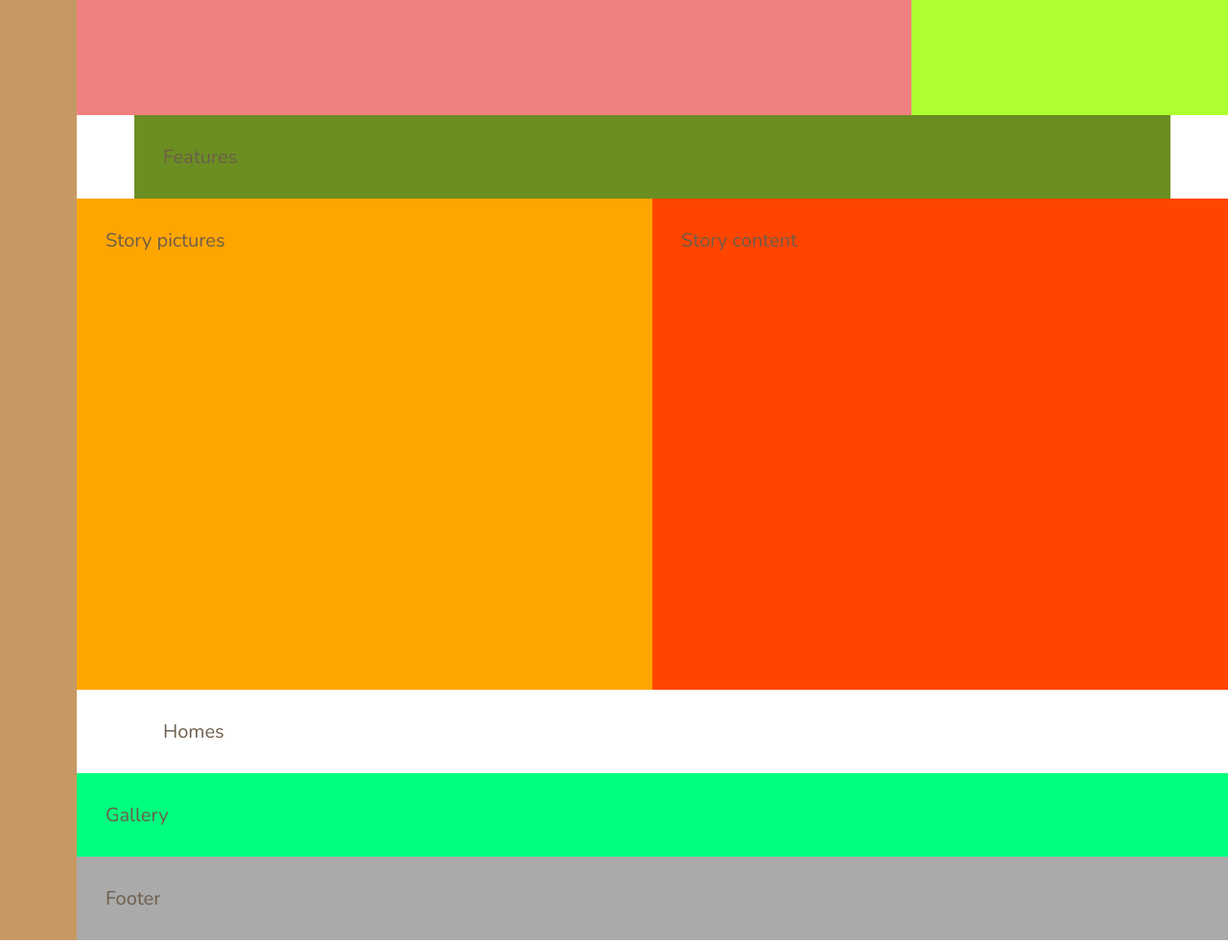
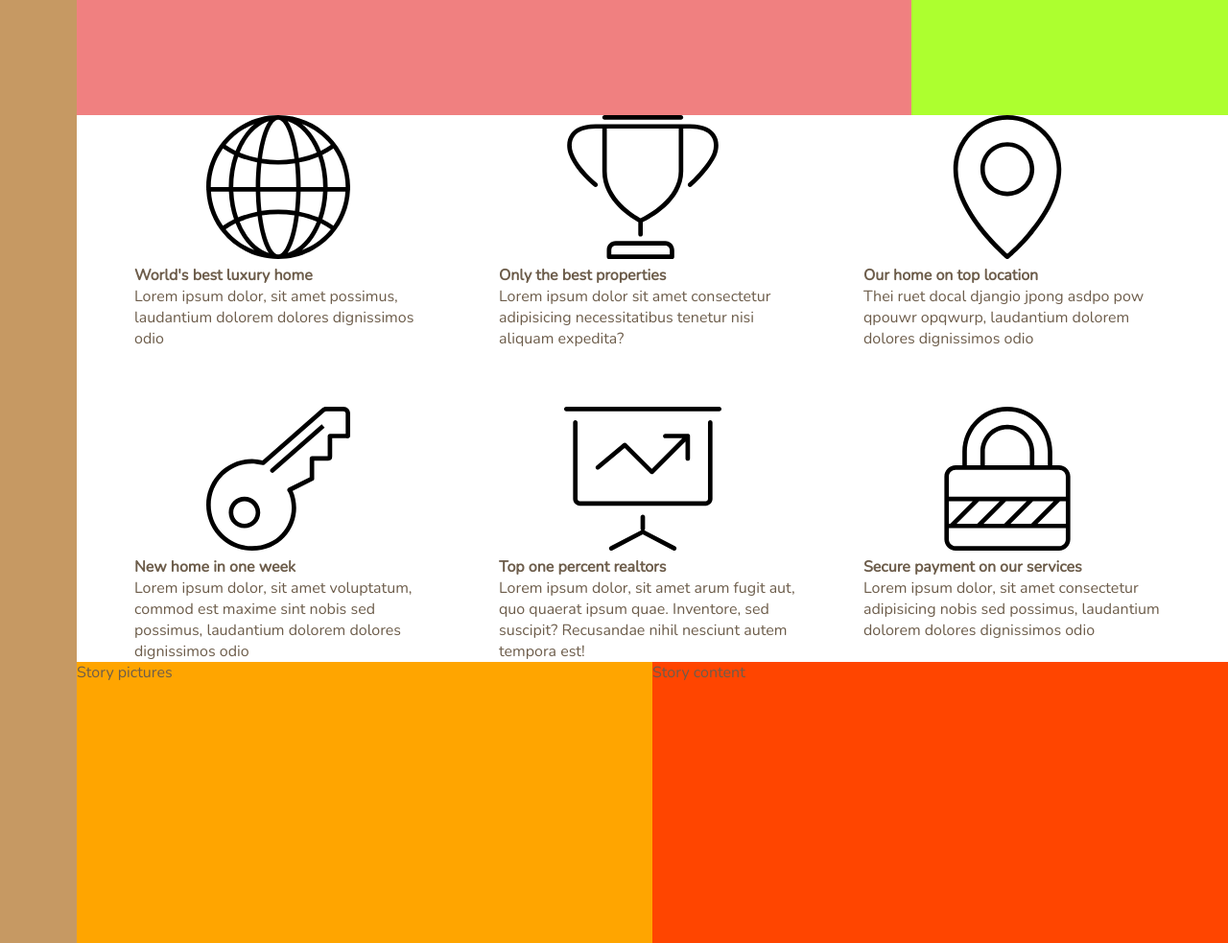
Before and after one commit to jasonlu2907/Grid_Nexter, a website: page index.html in a window 1280 px wide. Shown: the part 520-1503 px from the top of the page at 96% size. Drawn offline with nearby package versions, Linux system fonts and the light colour scheme.

Commit message:
Building Feature Section 1, mark+layout

```diff
--- a/index.html
+++ b/index.html
@@ -25,7 +25,49 @@
         </div>
 
         <section class="features">
-          Features
+          <div class="feature">
+            <svg class="feature__icon">
+              <use xlink:href="img/sprite.svg#icon-global"></use>
+            </svg>
+            <h4 class="heading-4">World's best luxury home</h4>
+            <p class="feature__text">Lorem ipsum dolor, sit amet possimus, laudantium dolorem dolores dignissimos odio</p>
+          </div>
+
+          <div class="feature">
+            <svg class="feature__icon">
+              <use xlink:href="img/sprite.svg#icon-trophy"></use>
+            </svg>
+            <h4 class="heading-4">Only the best properties</h4>
+            <p class="feature__text">Lorem ipsum dolor sit amet consectetur adipisicing necessitatibus tenetur nisi aliquam expedita?</p>
+          </div>
+          <div class="feature">
+            <svg class="feature__icon">
+              <use xlink:href="img/sprite.svg#icon-map-pin"></use>
+            </svg>
+            <h4 class="heading-4">Our home on top location</h4>
+            <p class="feature__text">Thei ruet docal djangio jpong asdpo pow qpouwr opqwurp, laudantium dolorem dolores dignissimos odio</p>
+          </div>
+          <div class="feature">
+            <svg class="feature__icon">
+              <use xlink:href="img/sprite.svg#icon-key"></use>
+            </svg>
+            <h4 class="heading-4">New home in one week</h4>
+            <p class="feature__text">Lorem ipsum dolor, sit amet voluptatum, commod est maxime sint nobis sed possimus, laudantium dolorem dolores dignissimos odio</p>
+          </div>
+          <div class="feature">
+            <svg class="feature__icon">
+              <use xlink:href="img/sprite.svg#icon-presentation"></use>
+            </svg>
+            <h4 class="heading-4">Top one percent realtors</h4>
+            <p class="feature__text">Lorem ipsum dolor, sit amet arum fugit aut, quo quaerat ipsum quae. Inventore, sed suscipit? Recusandae nihil nesciunt autem tempora est!</p>
+          </div>
+          <div class="feature">
+            <svg class="feature__icon">
+              <use xlink:href="img/sprite.svg#icon-lock"></use>
+            </svg>
+            <h4 class="heading-4">Secure payment on our services</h4>
+            <p class="feature__text">Lorem ipsum dolor, sit amet consectetur adipisicing nobis sed possimus, laudantium dolorem dolores dignissimos odio</p>
+          </div>
         </section>
 
         <div class="story__pictures">
--- a/sass/base/_base.scss
+++ b/sass/base/_base.scss
@@ -38,9 +38,4 @@ html {
   grid-template-columns:[sidebar-start] 8rem [sidebar-end full-start] minmax(6rem, 1fr) [center-start]
       repeat(8, [col-start] minmax(min-content, 14rem) [col-end]) [center-end] minmax(6rem, 1fr) [full-end];
 
-  & > * {
-    padding: 3rem;
-  }
-
-
 }
--- a/sass/base/_typography.scss
+++ b/sass/base/_typography.scss
@@ -1,6 +1,6 @@
 body {
   font-family: $font-primary;
   color: $color-grey-dark-2;
-  font-size: 2rem;
+  font-size: 1.6rem;
   font-weight: 300;
 }
--- a/sass/components/_features.scss
+++ b/sass/components/_features.scss
@@ -1,5 +1,8 @@
 .features {
-  background-color: olivedrab;
+  grid-column: center-start / center-end;
 
-  grid-column: center-start / center-end;
+  display: grid;
+  grid-template-columns: repeat(3, 1fr);
+  column-gap: 6rem;
+  row-gap: 6rem;
 }
```
Also changed, not shown: css/style.css.
